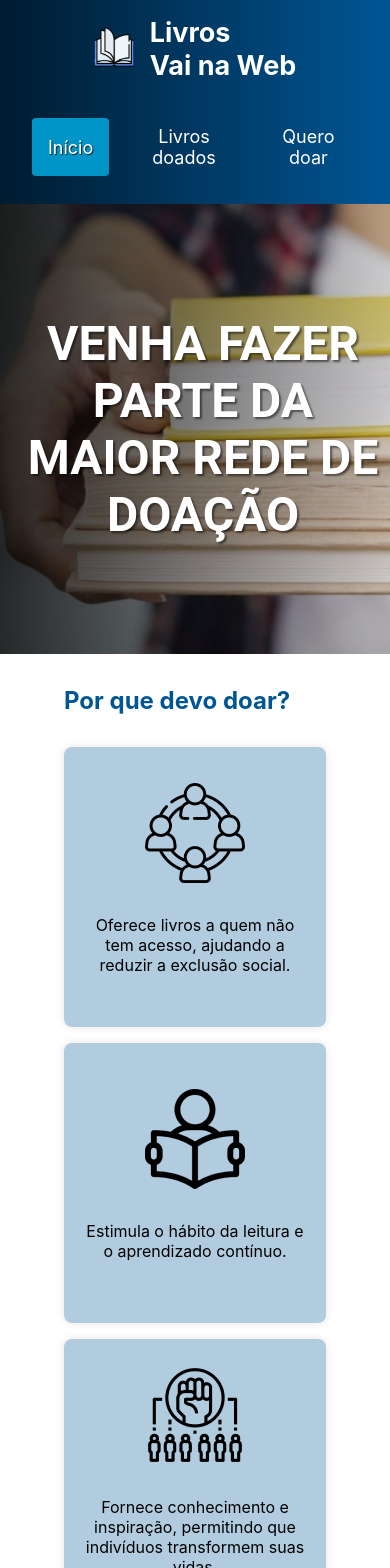
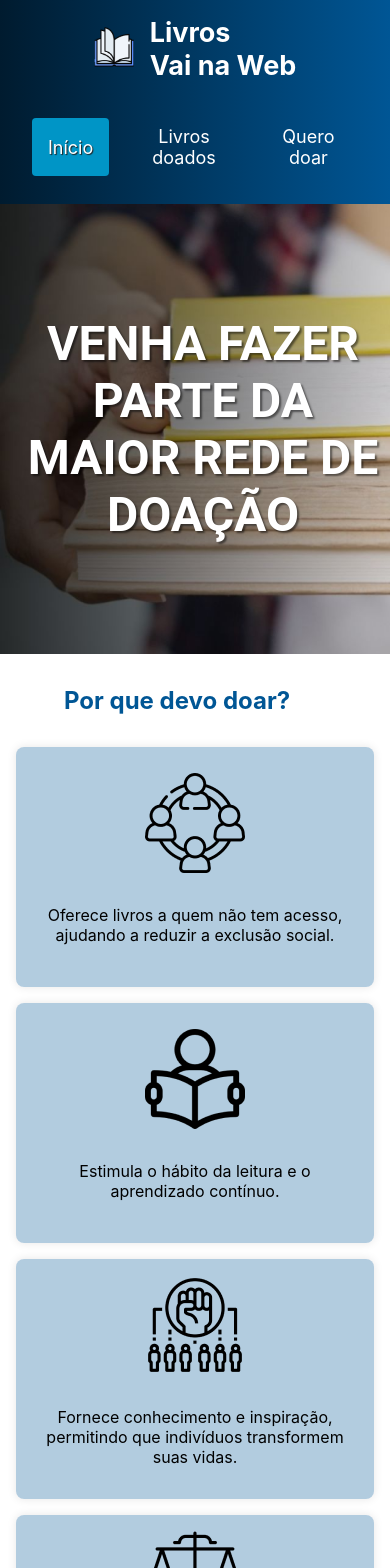
Before and after one commit to argelhr/VNW---desafio-final-mod-1, a React (Vite) app: page / in a window 390 px wide. Shown: the top 1568 px of the page. Built offline with nearby package versions, Linux system fonts and the light colour scheme.

Commit message:
style: melhorar responsividade de telas menores

```diff
--- a/src/pages/Home/Cards/styles.module.scss
+++ b/src/pages/Home/Cards/styles.module.scss
@@ -10,6 +10,7 @@
 
   @media (max-width: 600px) {
     grid-template-columns: 1fr;
+    margin: 0 16px 32px 16px;
   }
 }
 .card {
```
